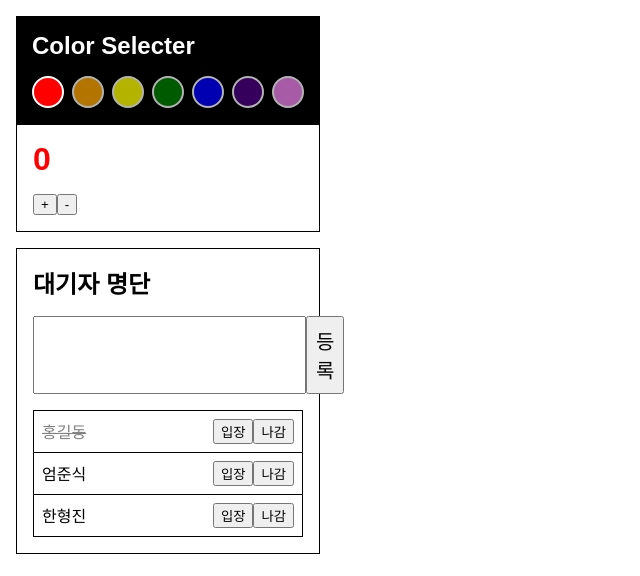
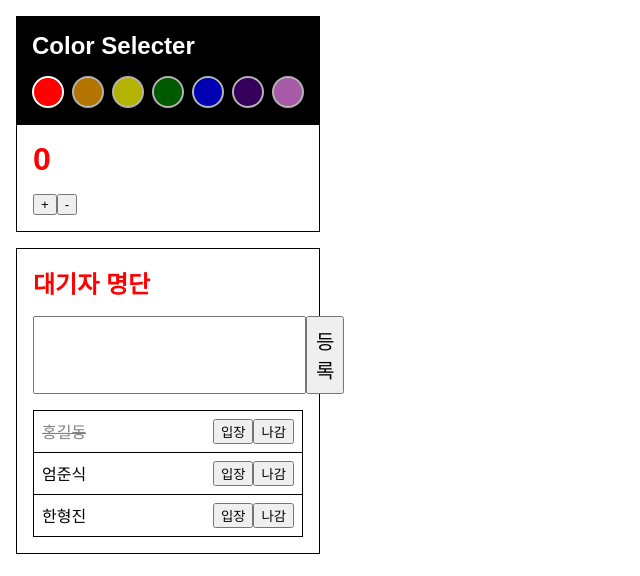
Before and after one commit to HyungJinHan/aws-deploy-test, a React (Create React App) app: page / in a window 1280 px wide. Shown: the top 576 px of the page, without its empty margins (0-640 px from the left). Built offline with nearby package versions, Linux system fonts and the light colour scheme.

Commit message:
대기 명단 제목 전역적으로 관리되는 상태값으로 색상 수정 테스트

```diff
--- a/src/components/WaitingList/WaitingList.jsx
+++ b/src/components/WaitingList/WaitingList.jsx
@@ -14,6 +14,7 @@ const WaitingItem = ({ text, entered, onEnter, onLeave }) => {
 };
 
 const WaitingList = ({
+  color,
   input,
   waitingList,
   onChange,
@@ -34,7 +35,7 @@ const WaitingList = ({
 
   return (
     <div className="WaitingList">
-      <h2>대기자 명단</h2>
+      <h2 style={{ color: `${color}` }}>대기자 명단</h2>
       <form onSubmit={onSubmit}>
         <input value={input} onChange={onChange} />
         <button>등록</button>
--- a/src/containers/WaitingListContainer.jsx
+++ b/src/containers/WaitingListContainer.jsx
@@ -27,10 +27,11 @@ const WaitingListContainer = (props) => {
     WaitingActions.leave(id);
   };
 
-  const { input, list } = props;
+  const { input, list, color } = props;
 
   return (
     <WaitingList
+      color={color}
       input={input}
       waitingList={list}
       onChange={handleChange}
@@ -44,6 +45,7 @@ const WaitingListContainer = (props) => {
 const mapStateToProps = ({ rootReducer }) => ({
   input: rootReducer.waiting.input,
   list: rootReducer.waiting.list,
+  color: rootReducer.counter.color,
 });
 
 const mapDispatchToProps = (dispatch) => ({
```
